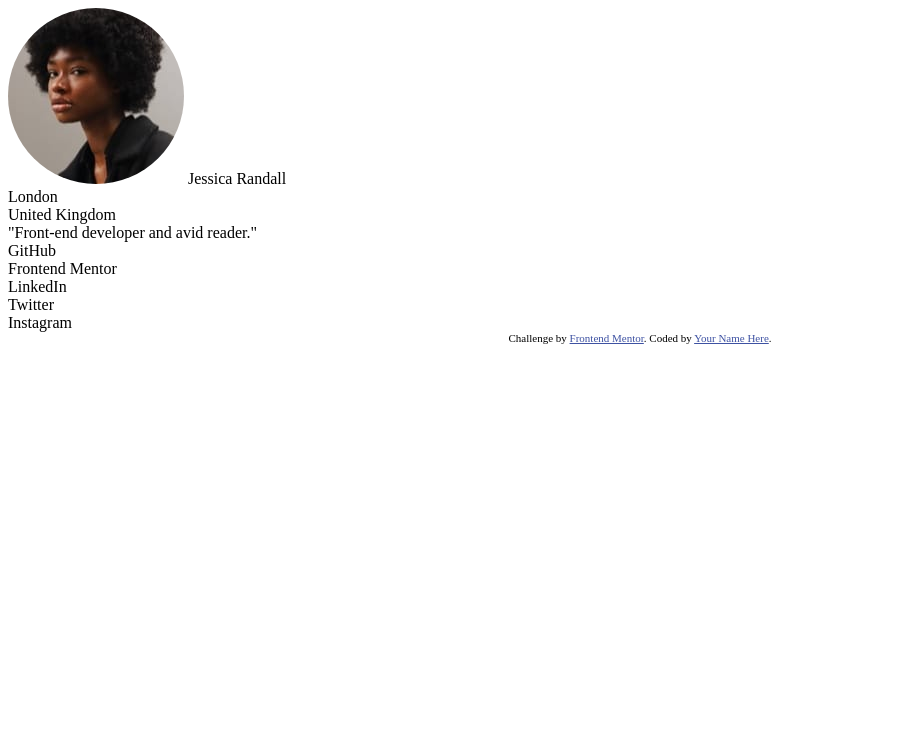
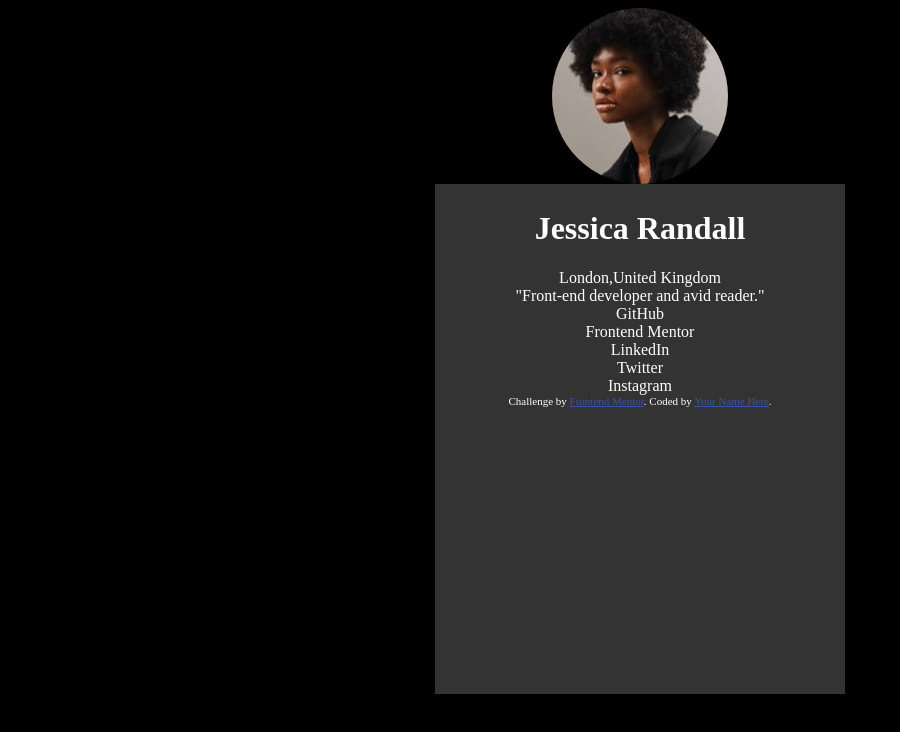
Before and after one commit to Baluthegoat/Frontend-mentor-Challenges, a plain HTML site: page social-links-profile-main/index.html in a window 1280 px wide. Shown: the whole page, without its empty margins (0-900 px from the left). Drawn offline with Linux system fonts and the light colour scheme.

Commit message:
Work in progress

```diff
--- a/social-links-profile-main/index.css
+++ b/social-links-profile-main/index.css
@@ -1,3 +1,24 @@
+body{
+    background-color:black;
+}
 img{
     border-radius: 50%;
 }
+#avater{
+    display:block;
+    margin-left: auto;
+    margin-right: auto;
+}
+.profile-card {
+    background-color: #333;
+    color: white;
+    padding: 5px;
+    margin-top: 10px;
+}
+.profile-card{
+    box-shadow: #333;
+    max-width: 400px;
+    min-height: 500px;
+    margin: auto;
+    text-align: center;
+}
--- a/social-links-profile-main/index.html
+++ b/social-links-profile-main/index.html
@@ -17,8 +17,9 @@
 </head>
 <body>
 
- <p1>Jessica Randall</p1><br>
-  <p2>London<br>United Kingdom</p2><br>
+<div class="profile-card">
+ <h1>Jessica Randall</h1>
+  <p2>London,United Kingdom</p2><br>
   <p3>"Front-end developer and avid reader."</p3><br>
 
   <p4>GitHub</p4><br>
```
